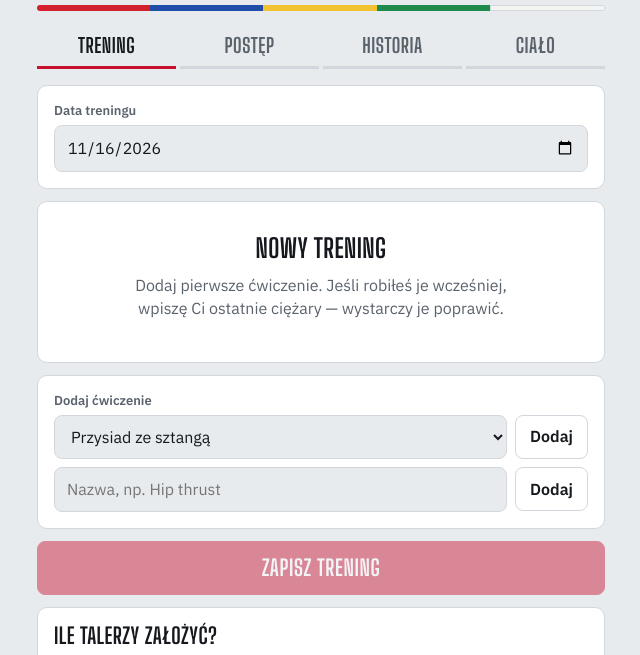
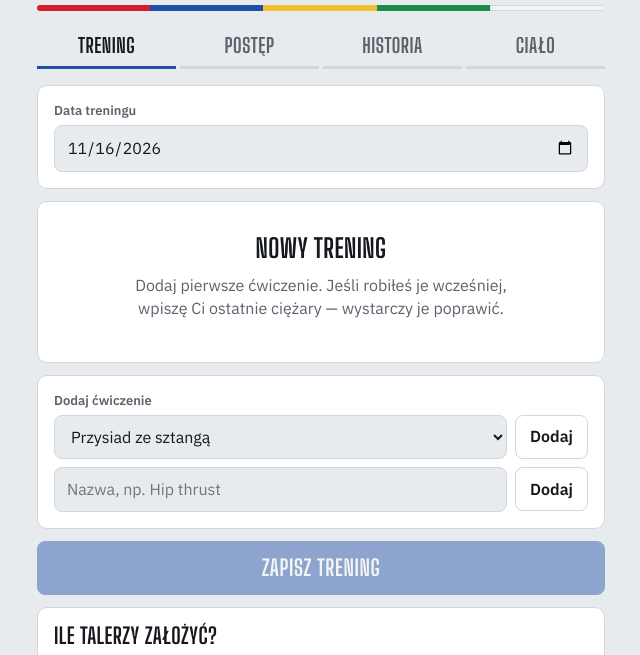
Before and after one commit to RumuneQx/Repsody, a plain HTML site: page index (1).html in a window 1280 px wide. Shown: the part 78-733 px from the top of the page, without its empty margins (319-959 px from the left). Drawn offline with Linux system fonts and the light colour scheme.

Commit message:
Update index (1).html

```diff
--- a/index (1).html
+++ b/index (1).html
@@ -17,7 +17,7 @@
   --ink:#15181C;
   --muted:#5A626C;
   --line:#D2D7DD;
-  --accent:#C8102E;
+  --accent:#1F4FA8;
   --accent-ink:#FFFFFF;
   --accent-soft:#F8DEE2;
   --good:#17784A;
```
